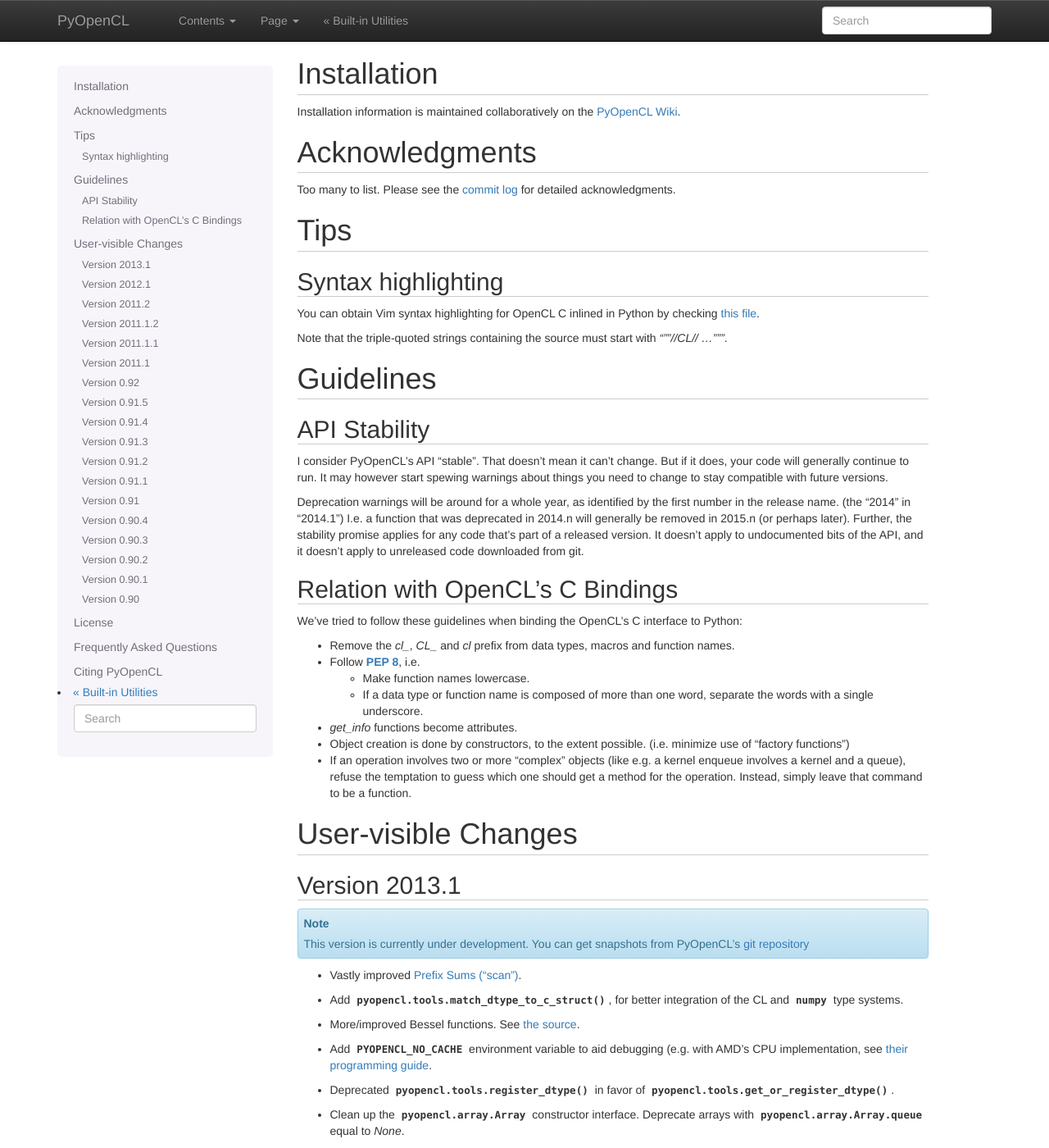
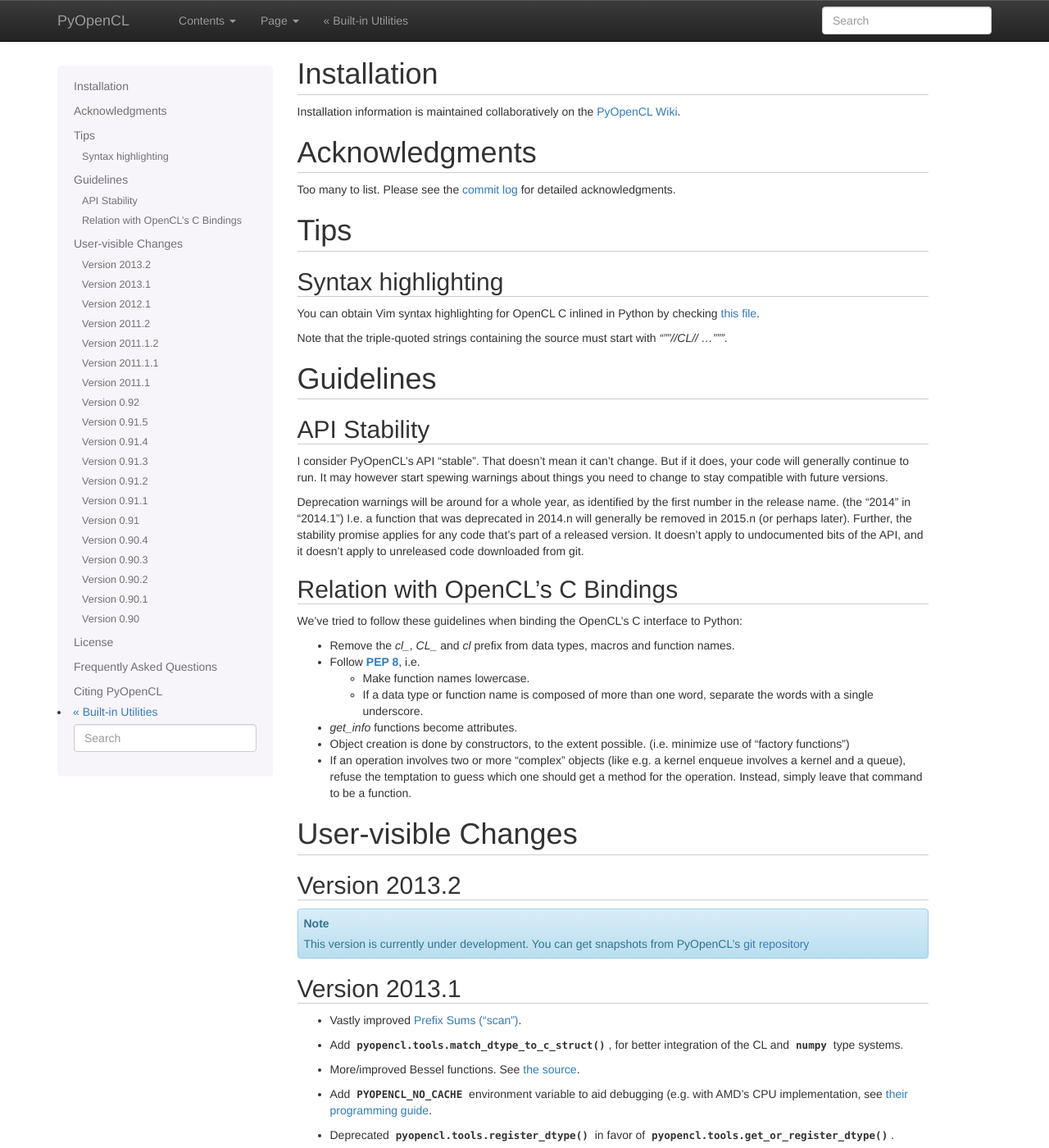
Before and after one commit to inducer/pyopencl, a Sphinx documentation site: the page built from doc/source/misc.rst, in a window 1280 px wide and 1400 px high. Shown: the whole window at 82% size. Built offline with Sphinx 7.4.7, drawn with Linux system fonts in a browser that asks for light colours.

Commit message:
Bump 'currently developed' doc version

```diff
--- a/doc/source/misc.rst
+++ b/doc/source/misc.rst
@@ -72,12 +72,15 @@ C interface to Python:
 User-visible Changes
 ====================
 
-Version 2013.1
+Version 2013.2
 --------------
 .. note::
 
     This version is currently under development. You can get snapshots from
     PyOpenCL's `git repository <https://github.com/inducer/pyopencl>`_
+
+Version 2013.1
+--------------
 
 * Vastly improved :ref:`custom-scan`.
 * Add :func:`pyopencl.tools.match_dtype_to_c_struct`,
```
